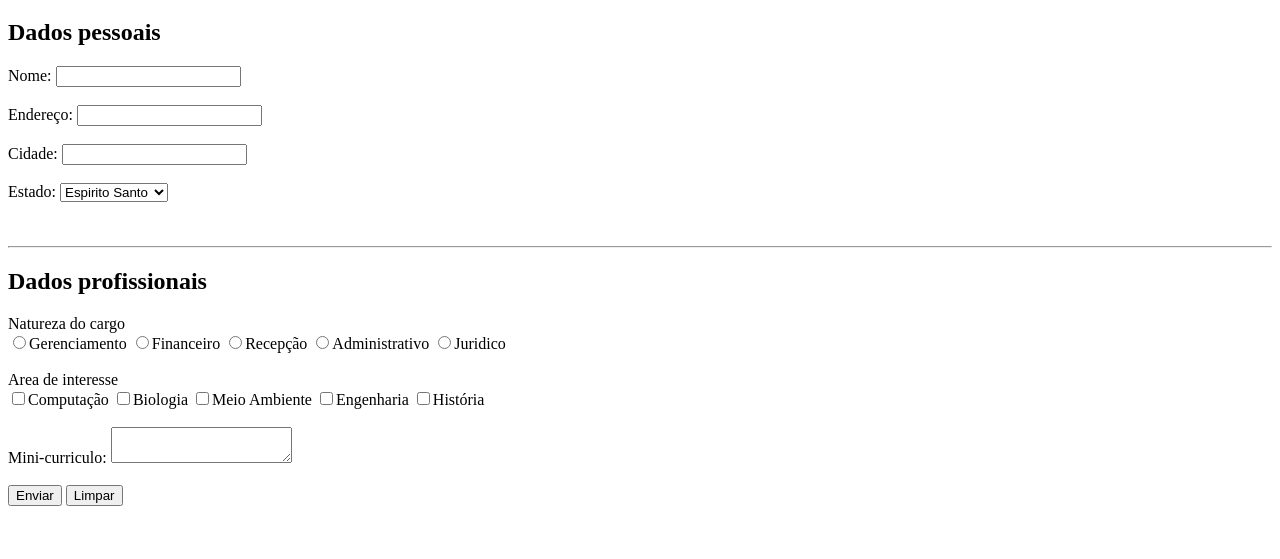
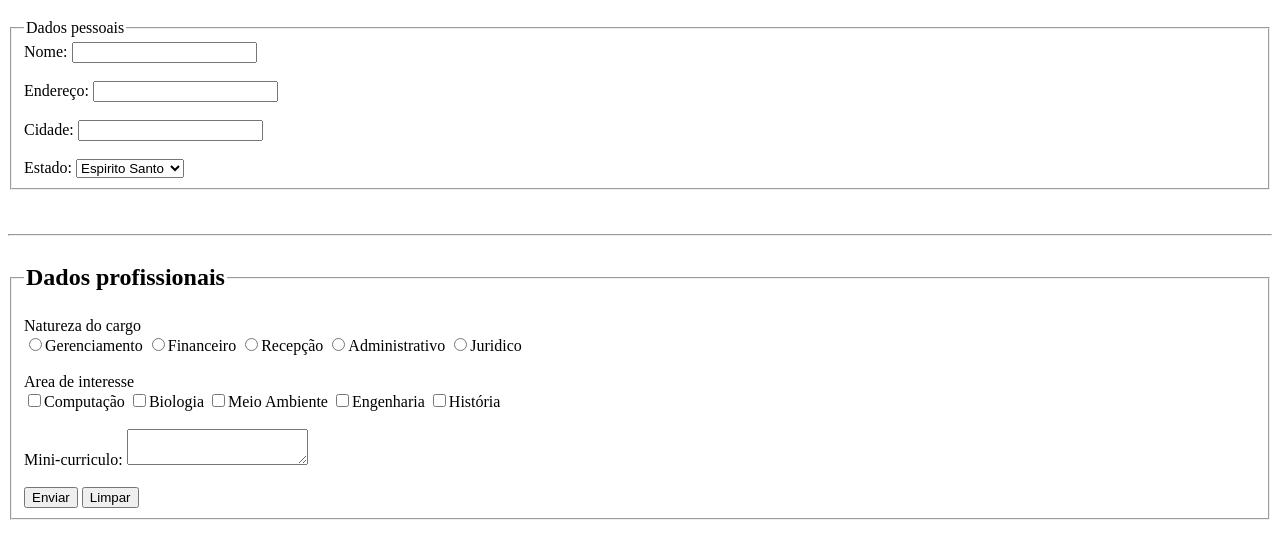
Before and after one commit to joaovwklein/DDS18, a plain HTML site: page exercicioHtml03/index.html in a window 1280 px wide. Shown: the part 61-620 px from the top of the page. Drawn offline with Linux system fonts and the light colour scheme.

Commit message:
exercicios

```diff
--- a/exercicioHtml03/index.html
+++ b/exercicioHtml03/index.html
@@ -7,8 +7,8 @@
 </head>
 <body>
     <h1>Formulário</h1>
-    <div>
-        <h2>Dados pessoais</h2>
+    <div><fieldset>
+        <legend>Dados pessoais</legend>
         <label for="nome">Nome:</label>
         <input type="text" name="nome">
         <br><br>
@@ -25,11 +25,13 @@
             <option value="Rio de Janeiro">Rio de Janeiro</option>
             <option value="Minas Gerais">Minas Gerais</option>
         </select>
+        </fieldset>
     </div>
     <br>
     <br>
     <hr>
-        <h2>Dados profissionais</h2>
+    <div> <fieldset>
+        <Legend><h2>Dados profissionais</h2></Legend>
         <label for="natureza do cargo">Natureza do cargo</label>
         <br>
         <input type="radio" name="cargo" value="Gerencia">Gerenciamento
@@ -51,7 +53,7 @@
         <br><br>
         <input type="submit"value="Enviar">
         <input type="reset" value="Limpar">
-
+    </fieldset>
 
     </div>
 </body>
```
